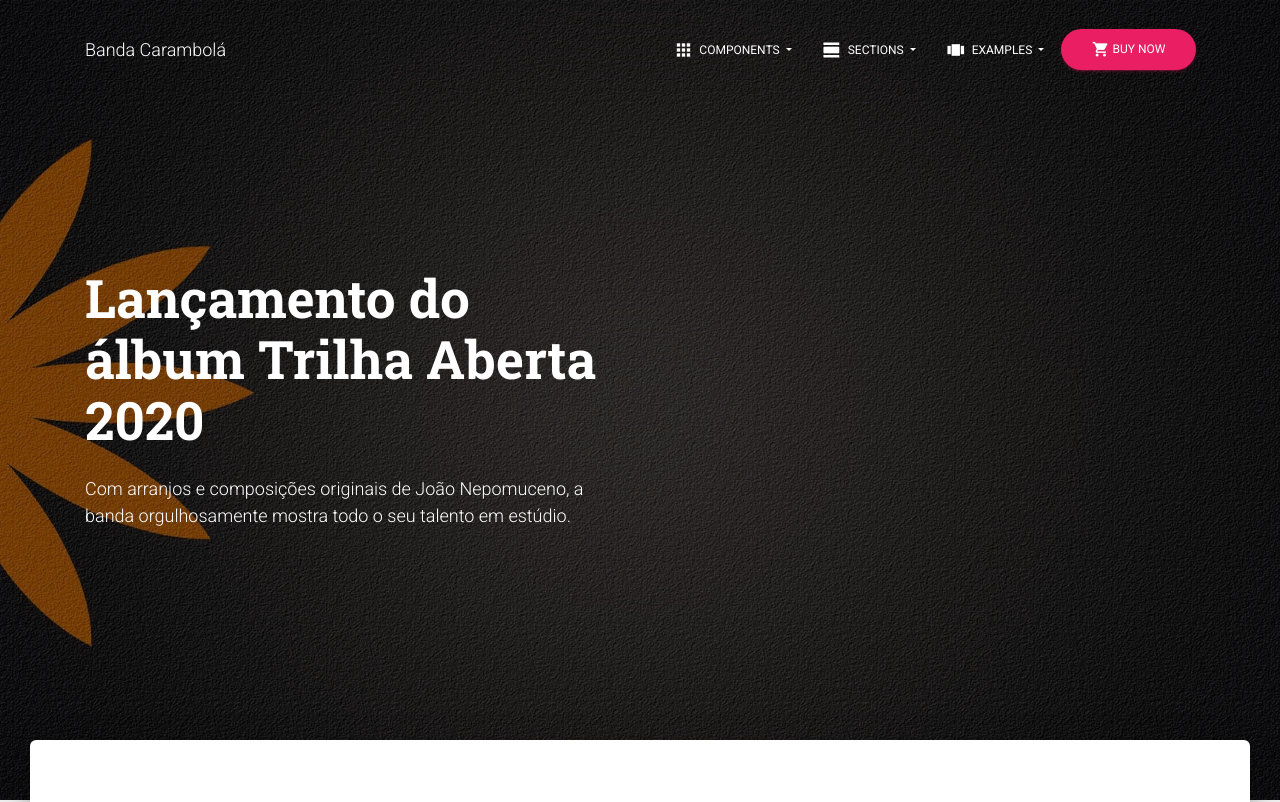
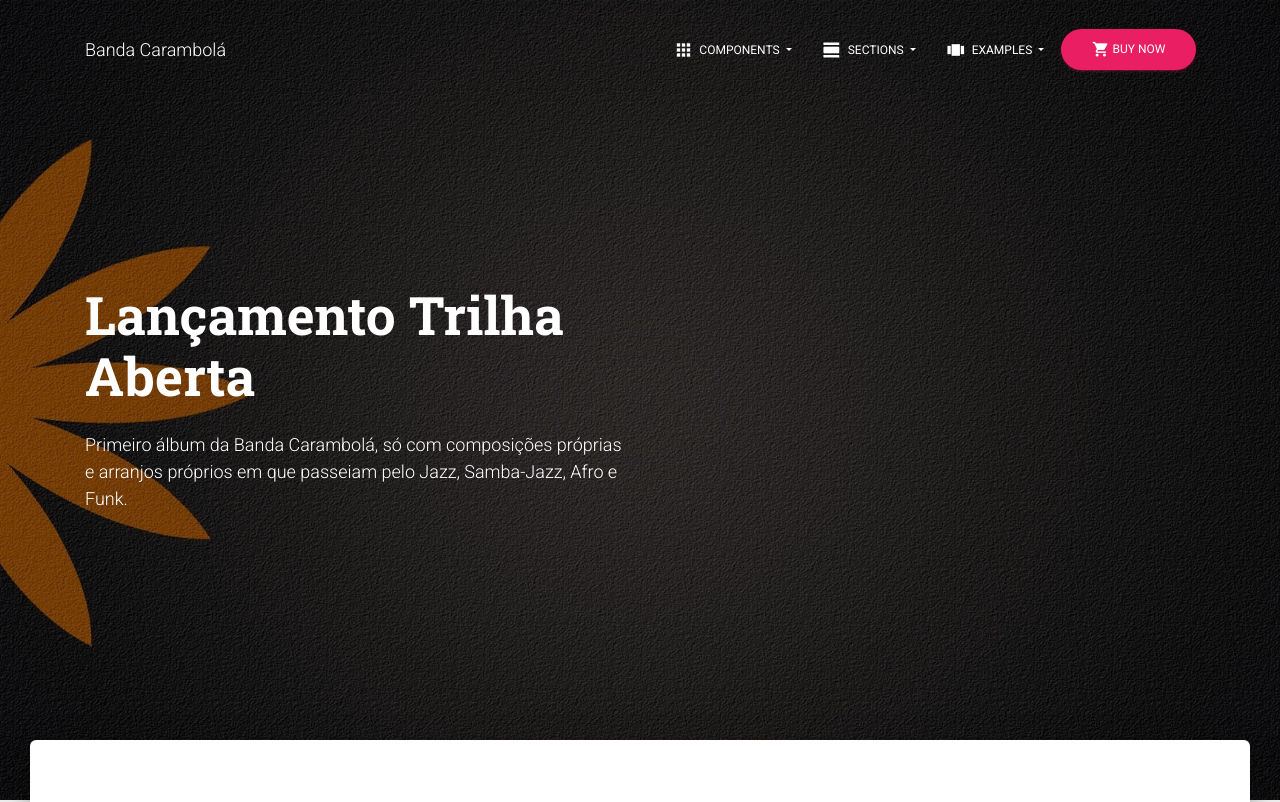
Before and after one commit to joao-nepomuceno/bandacarambola.com, a plain HTML site: page examples/landing-page.html in a window 1280 px wide. Shown: the top 802 px of the page. Drawn offline with Linux system fonts and the light colour scheme; some packages are replaced by stand-ins of ours.

Commit message:
Update landing-page.html

```diff
--- a/examples/landing-page.html
+++ b/examples/landing-page.html
@@ -196,9 +196,8 @@ Product Page: https://themes.getbootstrap.com/product/material-kit-pro/
     <div class="container">
       <div class="row">
         <div class="col-md-6">
-          <h1 class="title">Lançamento do álbum Trilha Aberta 2020</h1>
-          <h4>Com arranjos e composições originais de João Nepomuceno, a banda orgulhosamente mostra todo o seu talento
-            em estúdio.</h4>
+          <h1 class="title">Lançamento Trilha Aberta</h1>
+          <h4>Primeiro álbum da Banda Carambolá, só com composições próprias e arranjos próprios em que passeiam pelo Jazz, Samba-Jazz, Afro e Funk.</h4>
           <br>
           <!-- <a href="https://www.youtube.com/watch?v=dQw4w9WgXcQ" target="_blank" class="btn btn-danger btn-raised btn-lg">
             <i class="fa fa-play"></i> Watch video
```
